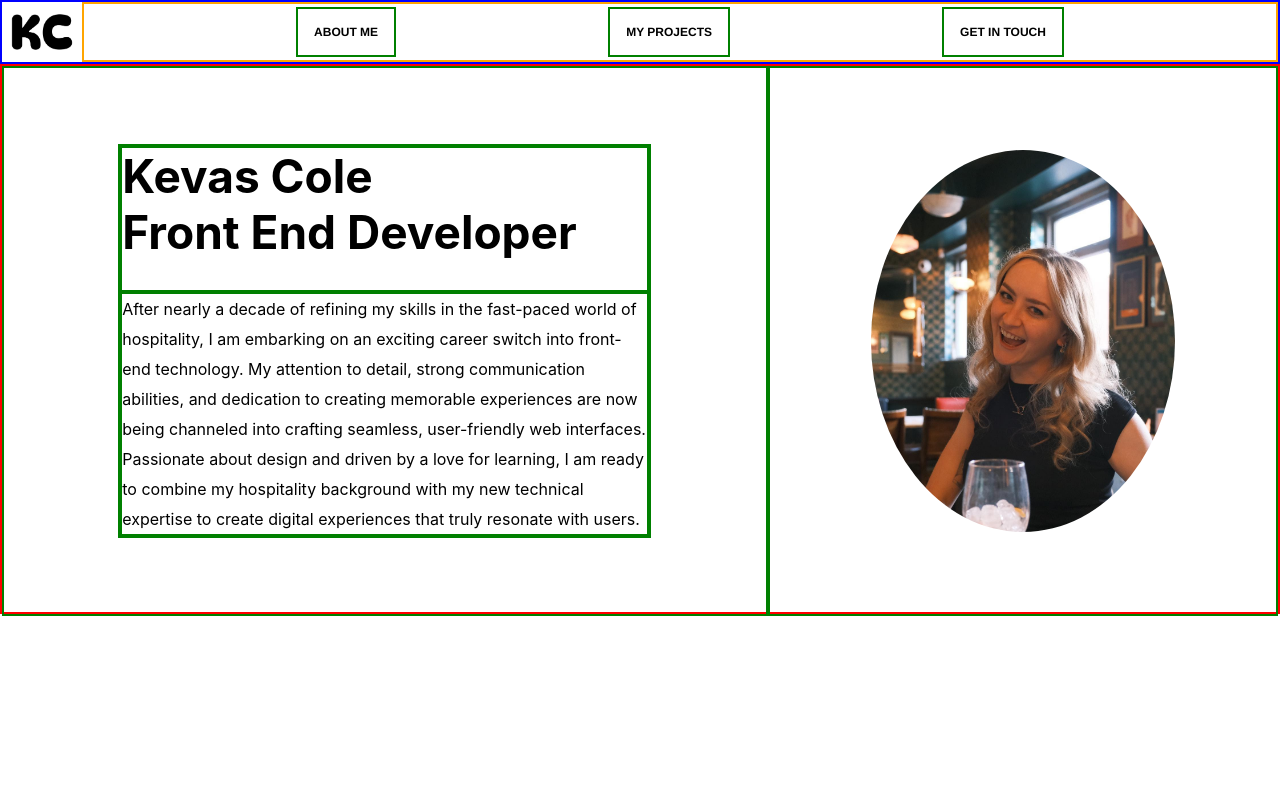
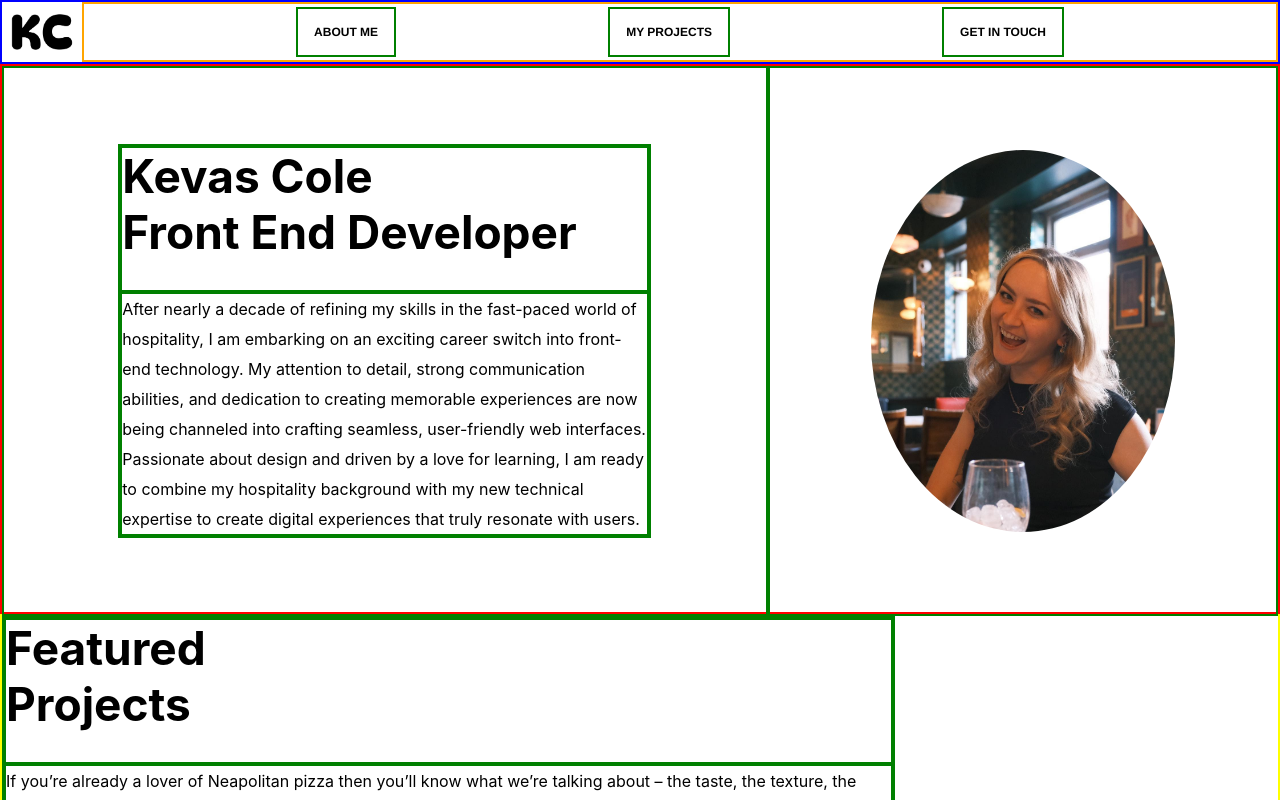
Before and after one commit to Kevasc/KCPortfolio, a React (Create React App) app in the folder my-app/: page / in a window 1280 px wide. Shown: the top 800 px of the page. Built offline with nearby package versions, Linux system fonts and the light colour scheme.

Commit message:
added lower section ready to use for project space

```diff
--- a/my-app/src/components/body/BodyContainer.jsx
+++ b/my-app/src/components/body/BodyContainer.jsx
@@ -1,13 +1,13 @@
 import React from "react";
 
 import BodyMiddleSection from "./BodyMiddleSection";
-// import BodyLowerSection from "./BodyLowerSection";
+import BodyLowerSection from "./BodyLowerSection";
 
 const BodyContainer = () => {
   return (
     <div>
       <BodyMiddleSection />
-      {/* <BodyLowerSection />  */}
+      <BodyLowerSection />
     </div>
   );
 };
--- a/my-app/src/components/body/BodyLowerSection.jsx
+++ b/my-app/src/components/body/BodyLowerSection.jsx
@@ -3,20 +3,16 @@ import "./BodyLowerSection.css";
 const BodyLowerSection = () => {
   return (
     <div className="lower-section">
-      <div className="lower-right-column">
-        <div className="fire"></div>
-      </div>
-      <div className="lower-left-column">
       <div className="lower-column-content">
         <p className="lower-column-title">
-            It’s Neapolitan
-            <br /> or nothing.
+          Featured
+          <br /> Projects
         </p>
         <p className="lower-column-text">
           If you’re already a lover of Neapolitan pizza then you’ll know what
           we’re talking about – the taste, the texture, the pillowy crust, the
-            chew. There is nothing like it and once you’ve experienced
-            Neapolitan pizza it’s difficult to enjoy any other.
+          chew. There is nothing like it and once you’ve experienced Neapolitan
+          pizza it’s difficult to enjoy any other.
           <br /> <br />
           Neapolitan wood fired pizzas are an art, something we passionately
           imitate and something we celebrate – it’s what makes our difference
@@ -24,7 +20,6 @@ const BodyLowerSection = () => {
         </p>
       </div>
     </div>
-    </div>
   );
 };
 export default BodyLowerSection;
```
Lines whose indentation alone changed are shown as unchanged.
